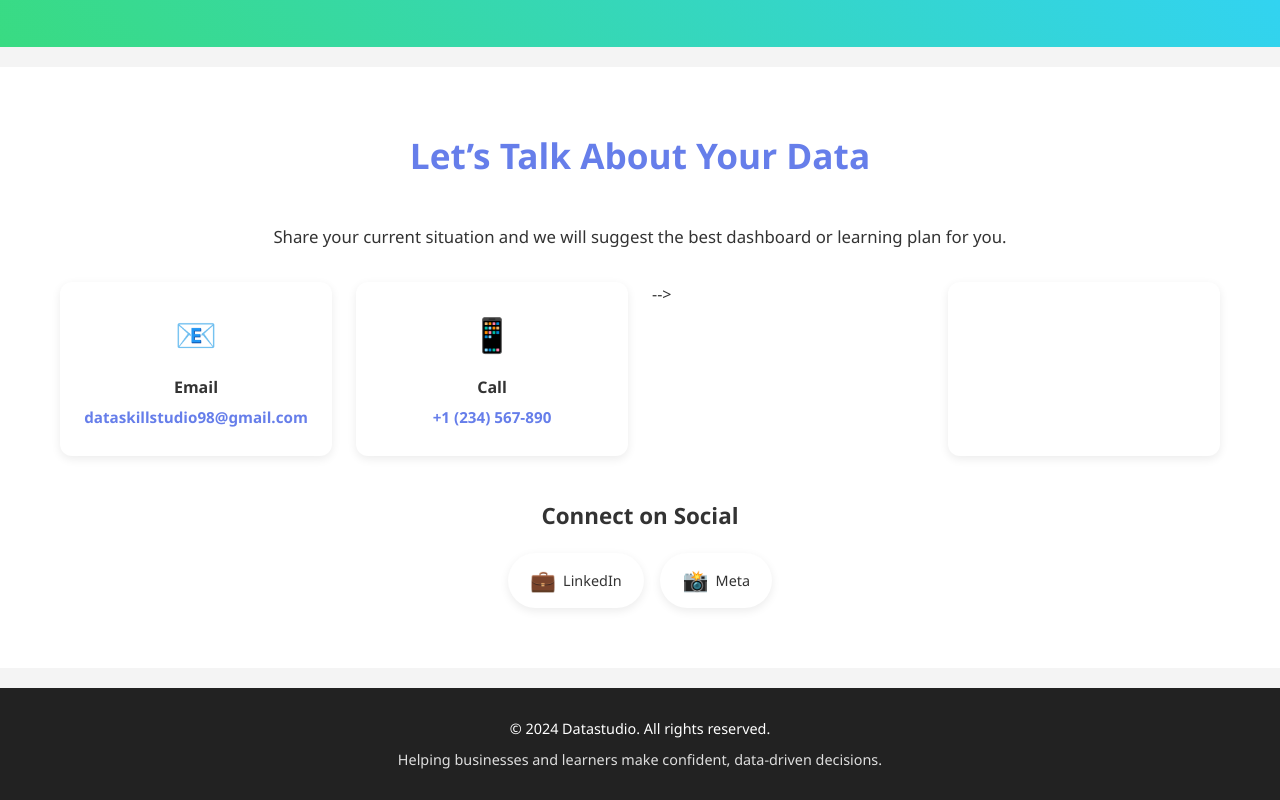
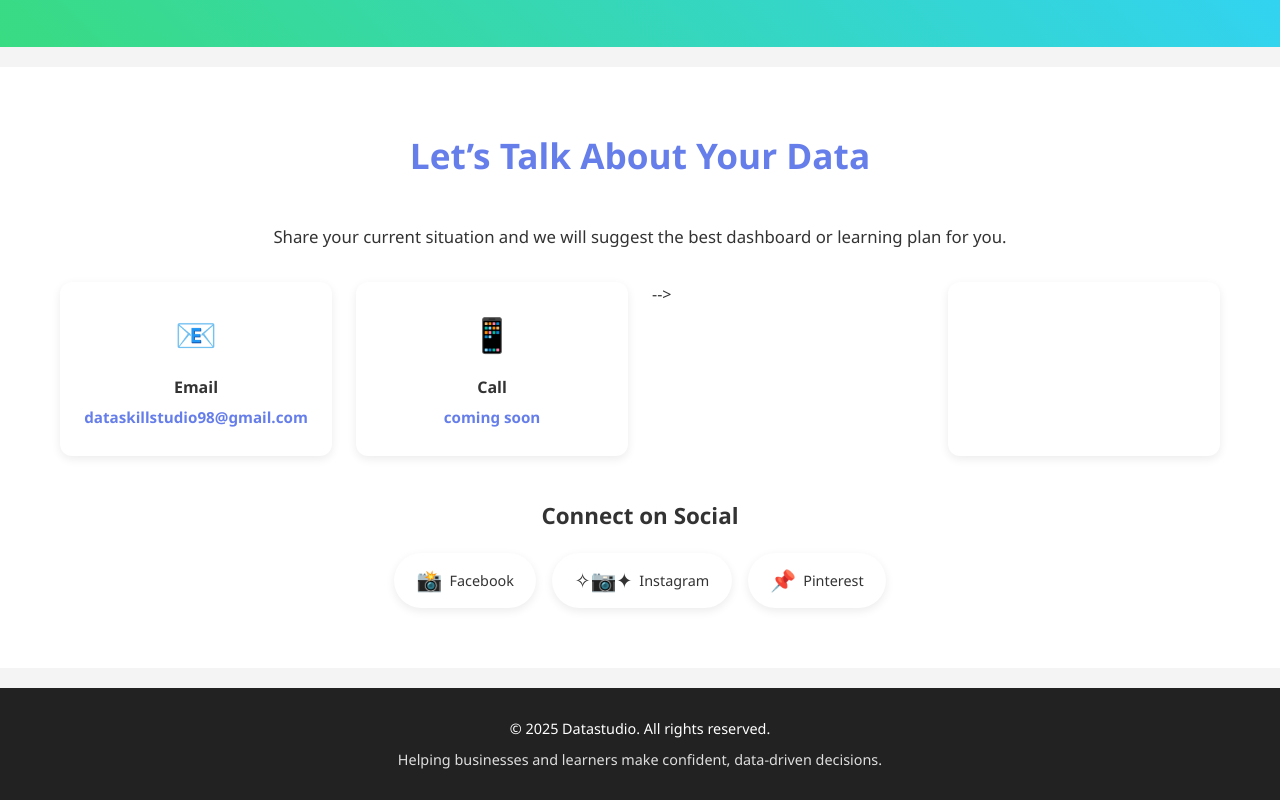
Before and after one commit to datastuido/datastuido.github.io, a plain HTML site: page index.html in a window 1280 px wide. Shown: the part 3271-4071 px from the top of the page. Drawn offline with Linux system fonts and the light colour scheme.

Commit message:
Update index.html
add data

```diff
--- a/index.html
+++ b/index.html
@@ -973,7 +973,7 @@
                 <div class="contact-card">
                     <div class="service-icon">📱</div>
                     <h4>Call</h4>
-                    <a href="tel:+1234567890">+1 (234) 567-890</a>
+                    <a href="tel:+1234567890">coming soon</a>
                 </div> -->
 
                 <div class="contact-card">
@@ -985,25 +985,25 @@
 
             <h3 class="social-heading">Connect on Social</h3>
             <div class="social-links">
-                <a href="#" target="_blank" rel="noopener" class="social-link">
+                <!-- <a href="#" target="_blank" rel="noopener" class="social-link">
                     <span class="social-icon">💼</span>
                     <span>LinkedIn</span>
-                </a>
+                </a> -->
 
                 <a href="https://www.facebook.com/profile.php?id=61585084234054" target="_blank" rel="noopener" class="social-link">
                     <span class="social-icon">📸</span>
-                    <span>Meta</span>
+                    <span>Facebook</span>
                 </a>
 
-                <!-- <a href="https://youtube.com/yourchannel" target="_blank" rel="noopener" class="social-link">
-                    <span class="social-icon">📺</span>
-                    <span>YouTube</span>
-                </a> -->
+                <a href="https://www.instagram.com/datastudio_098/" target="_blank" rel="noopener" class="social-link">
+                    <span class="social-icon">✧📷✦</span>
+                    <span>Instagram</span>
+                </a>
 
-                <!-- <a href="https://twitter.com/yourhandle" target="_blank" rel="noopener" class="social-link">
-                    <span class="social-icon">🐦</span>
-                    <span>Twitter / X</span>
-                </a> -->
+                <a href="https://in.pinterest.com/dartpro9646/" target="_blank" rel="noopener" class="social-link">
+                    <span class="social-icon">📌</span>
+                    <span>Pinterest</span>
+                </a>
             </div>
         </div>
     </section>
@@ -1011,9 +1011,13 @@
     <!-- Footer -->
     <footer>
         <div class="container">
-            <p>&copy; 2024 Datastudio. All rights reserved.</p>
-            <p>Helping businesses and learners make confident, data-driven decisions.</p>
-        </div>
+    <p>&copy; <span id="year"></span> Datastudio. All rights reserved.</p>
+    <p>Helping businesses and learners make confident, data-driven decisions.</p>
+</div>
+
+<script>
+    document.getElementById("year").textContent = new Date().getFullYear();
+</script>
     </footer>
 
     <script>
```
